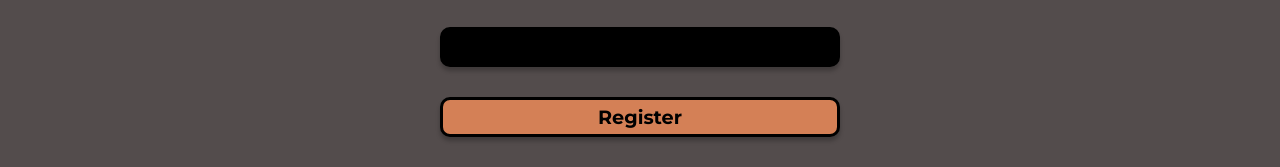
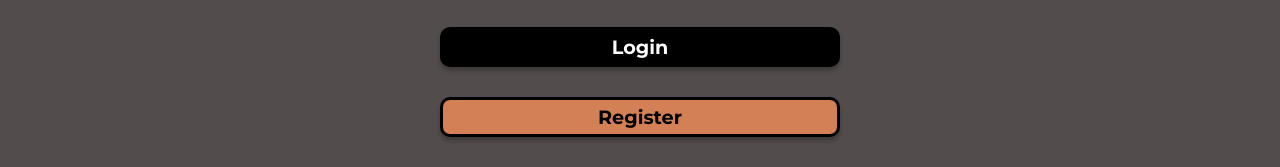
Before and after one commit to camiP89/FED2-JS2-CA, a website with bundled scripts: page index.html in a window 1280 px wide. In both pictures the pointer is over the link "Login". Shown: the part 242-409 px from the top of the page. Built offline with nearby package versions, Linux system fonts and the light colour scheme; a web font is replaced by a local one.

Commit message:
updated button hover effect.

```diff
--- a/styles/home.css
+++ b/styles/home.css
@@ -22,5 +22,5 @@
 
 .button-home:hover {
   background-color: var(--black);
-  color: var(--off-white);
+  color: var(--white);
 }
```
